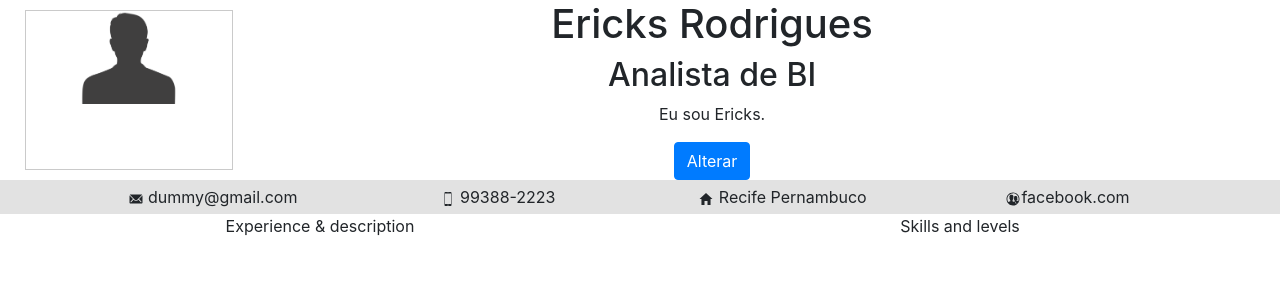
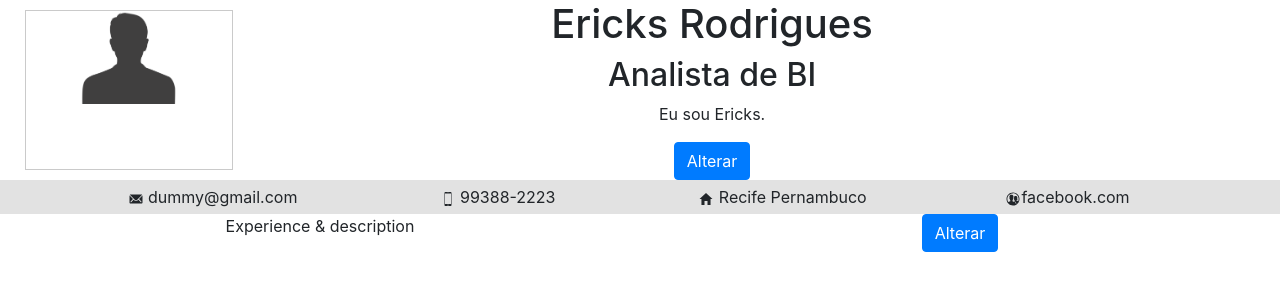
Before and after one commit to ericksrodrigues/codigocomcafe, a React (Create React App) app: page / in a window 1280 px wide. Shown: the top 300 px of the page. Built offline with nearby package versions, Linux system fonts and the light colour scheme.

Commit message:
Languages
Start to add language options with some errors in test

```diff
--- /dev/null
+++ b/src/components/Languages/Languages.tsx
@@ -0,0 +1,22 @@
+import React from 'react';
+import ModalUpdate from '../../hoc/ModalUpdate/ModalUpdate';
+
+interface IProps {
+    languages: Array<{ language: string, level: "basic" | "intermediate" | "advanced" | "fluent" }>
+    onUpdate: () => void;
+}
+
+const mapLevel = {
+    basic: { text: "Básico", value: 25 },
+    intermediate: { text: "Intermediário", value: 50 },
+    advanced: { text: "Avançado", value: 75 },
+    fluent: { text: "Fluente", value: 100 }
+}
+
+const languages: React.FC<IProps> = props => (
+    <div>
+        <ModalUpdate onSubmitHandler={props.onUpdate} title="Alterar Idiomas"></ModalUpdate>
+    </div>
+);
+
+export default languages;
--- a/src/components/PersonalInformation/PersonalInformation.tsx
+++ b/src/components/PersonalInformation/PersonalInformation.tsx
@@ -11,15 +11,9 @@ interface IProps {
     username: string,
 }
 
-interface IState {
-    modal: Boolean
-}
 
-class PersonalInformation extends Component<IProps, IState> {
 
-    state = {
-        modal: false
-    }
+class PersonalInformation extends Component<IProps> {
 
     updateHandler = (): void => {
         //todo
@@ -29,7 +23,6 @@ class PersonalInformation extends Component<IProps, IState> {
         const { authenticated, name, job, resume, username } = this.props;
         return (
             <div>
-
                 <h1 data-test="params">{name}</h1>
                 <h2 data-test="params">{job}</h2>
                 <p data-test="params">{resume}</p>
--- a/src/container/Resume/Resume.tsx
+++ b/src/container/Resume/Resume.tsx
@@ -4,6 +4,7 @@ import user_image from '../../assets/user-image.png';
 import PersonalInformation from '../../components/PersonalInformation/PersonalInformation';
 import ContactInfo from '../../components/ContactInfo/ContactInfo';
 import './Resume.scss';
+import Languages from '../../components/Languages/Languages';
 
 interface IProps {
 
@@ -49,7 +50,7 @@ class Resume extends Component<IProps, IState> {
                 <Row className='resume__contact'>
 
                     <Col>
-                        <ContactInfo email="dummy@gmail.com" address="Recife Pernambuco" social_media="facebook.com" phone_number="99388-2223"/>
+                        <ContactInfo email="dummy@gmail.com" address="Recife Pernambuco" social_media="facebook.com" phone_number="99388-2223" />
                     </Col>
 
                 </Row>
@@ -62,7 +63,16 @@ class Resume extends Component<IProps, IState> {
 
                     <Col>
                         <p>
-                            Skills and levels
+                            <Languages
+                            onUpdate={() => {
+                                //todo: função de atualização
+                            }}
+                            languages={[
+                                {
+                                    language: "Inglês",
+                                    level: "intermediate"
+                                }
+                            ]} />
                         </p>
                     </Col>
 
```
Also changed, not shown: 1 other file (tests, documents, lock files or other folders).
